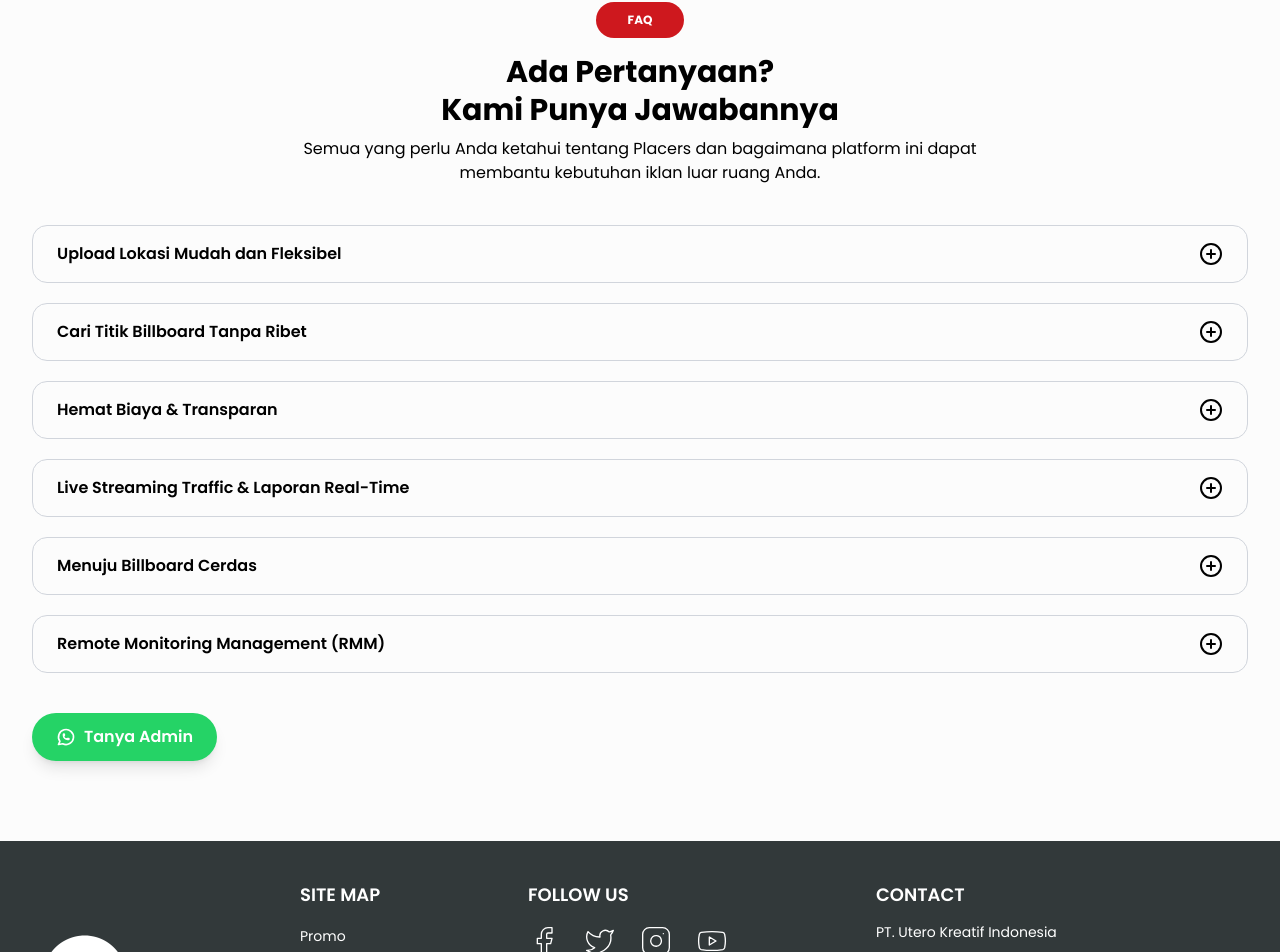
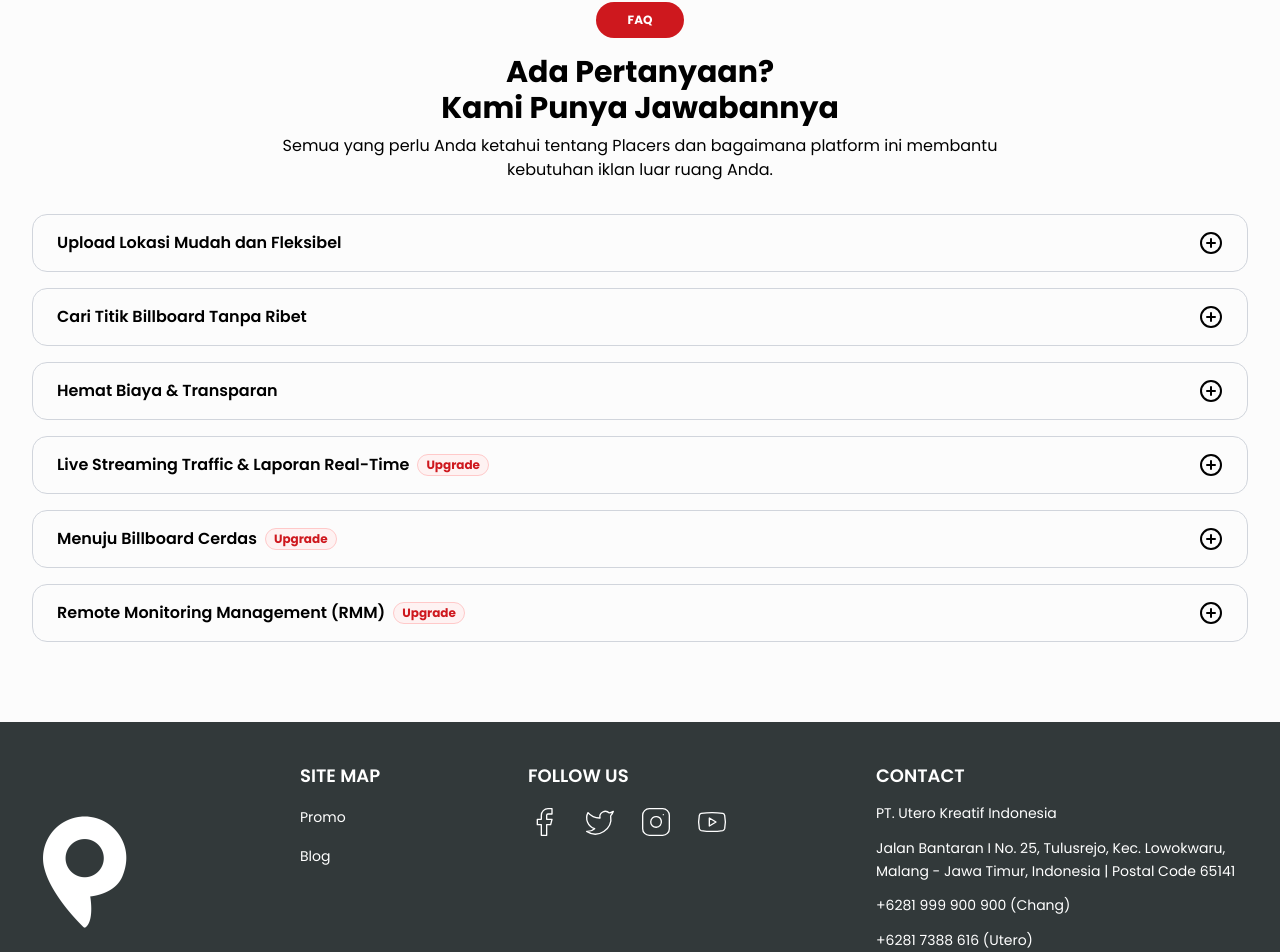
Before and after one commit to Utero-Interns/placers-website, a Next.js app: page / in a window 1280 px wide. Shown: the part 2869-3821 px from the top of the page. Built offline with nearby package versions, Linux system fonts and the light colour scheme; no server answers.

Commit message:
style: update FAQ components to include access control and improve layout

```diff
--- a/components/landingpage/FAQPoint.tsx
+++ b/components/landingpage/FAQPoint.tsx
@@ -1,17 +1,28 @@
 import { CircleMinus, CirclePlus } from "lucide-react";
+
+type FAQAccess = "default" | "upgrade";
 
 type FAQPointProps = {
   question: string;
   answer: string;
   expanded: boolean;
-  hasBadge?: boolean;
+  access: FAQAccess;
   onClick: () => void;
 };
 
-export default function FAQPoint({ question, answer, expanded, hasBadge, onClick }: FAQPointProps) {
+export default function FAQPoint({
+  question,
+  answer,
+  expanded,
+  access,
+  onClick,
+}: FAQPointProps) {
+  const isUpgrade = access === "upgrade";
+
   return (
     <div
-      className={`flex flex-col transition-all duration-300 ${expanded
+      className={`flex flex-col transition-all duration-300 ${
+        expanded
           ? "bg-gradient-to-r from-[#680C0F] to-[var(--color-primary)]"
           : "bg-[#FCFCFC]"
       } border border-gray-300 rounded-[15px] py-3 px-4 md:py-4 md:px-6`}
@@ -22,21 +33,25 @@ export default function FAQPoint({ question, answer, expanded, hasBadge, onClick
         onClick={onClick}
       >
         <p
-          className={`text-sm md:text-base font-semibold ${expanded ? "text-white" : "text-black"
+          className={`flex items-center gap-2 text-sm md:text-base font-semibold ${
+            expanded ? "text-white" : "text-black"
           }`}
         >
           {question}
 
-          {hasBadge && (
-              <span className={`text-[10px] md:text-xs font-bold px-2 py-0.5 rounded-full border ${
+          {isUpgrade && (
+            <span
+              className={`text-[10px] md:text-xs font-bold px-2 py-0.5 rounded-full border ${
                 expanded
                   ? "bg-white/20 text-white border-white/40"
                   : "bg-red-50 text-[var(--color-primary)] border-red-200"
-              } inline-flex items-center justify-center`}>
+              }`}
+            >
               Upgrade
             </span>
           )}
         </p>
+
         <div className="shrink-0">
           {expanded ? (
             <CircleMinus className="w-5 h-5 md:w-6 md:h-6 text-white hover:text-[var(--color-gray2)] transition-colors" />
@@ -48,15 +63,23 @@ export default function FAQPoint({ question, answer, expanded, hasBadge, onClick
 
       {/* Answer */}
       <div
-        className={`overflow-hidden transition-all duration-500 ease-in-out ${expanded ? "max-h-96 opacity-100 mt-2" : "max-h-0 opacity-0 mt-0"
+        className={`overflow-hidden transition-all duration-500 ease-in-out ${
+          expanded ? "max-h-96 opacity-100 mt-2" : "max-h-0 opacity-0 mt-0"
         }`}
       >
         <p
-          className={`text-xs md:text-sm ${expanded ? "text-white/90" : "text-transparent"
+          className={`text-xs md:text-sm ${
+            expanded ? "text-white/90" : "text-transparent"
           }`}
         >
           {answer}
         </p>
+
+        {isUpgrade && expanded && (
+          <p className="mt-2 text-[10px] text-white/80">
+            *Fitur ini tersedia setelah upgrade paket.
+          </p>
+        )}
       </div>
     </div>
   );
--- a/components/landingpage/LandingFAQ.tsx
+++ b/components/landingpage/LandingFAQ.tsx
@@ -4,42 +4,53 @@ import { useState } from "react";
 import SectionTag from "./SectionTag";
 import FAQPoint from "./FAQPoint";
 
+type FAQAccess = "default" | "upgrade";
+
+interface FAQItem {
+  question: string;
+  answer: string;
+  access: FAQAccess;
+}
+
 export default function LandingFAQ() {
   const [expandedIndex, setExpandedIndex] = useState<number | null>(null);
 
-  const faqs = [
+  const faqs: FAQItem[] = [
     {
       question: "Upload Lokasi Mudah dan Fleksibel",
       answer:
         "Upload titik billboard bisa dilakukan di mana saja dan kapan saja, tanpa batasan wilayah atau waktu.",
+      access: "default",
     },
     {
       question: "Cari Titik Billboard Tanpa Ribet",
       answer:
         "Dengan teknologi pencarian pintar, temukan lokasi billboard sesuai target audiens Anda dengan cepat dan akurat.",
+      access: "default",
     },
     {
       question: "Hemat Biaya & Transparan",
       answer:
         "Proses transaksi langsung dengan pemilik titik lokasi atau penerima kuasa, tanpa perantara, membuat biaya lebih efisien dan transparan.",
+      access: "default",
     },
     {
       question: "Live Streaming Traffic & Laporan Real-Time",
       answer:
-        "Nikmati fasilitas pemantauan trafik live streaming dan akses laporan data akurat dan real-time untuk evaluasi efektivitas iklan Anda.",
-      hasBadge: true
+        "Fitur pemantauan trafik melalui live streaming serta laporan data real-time untuk evaluasi performa iklan. Tersedia pada paket Upgrade.",
+      access: "upgrade",
     },
     {
       question: "Menuju Billboard Cerdas",
       answer:
-        "Terus berkembang menuju sistem billboard pintar dengan dukungan teknologi IoT (Internet of Things) dan AI (Artificial Intelligence).",
-      hasBadge: true
+        "Pengembangan berkelanjutan menuju sistem billboard pintar dengan dukungan teknologi IoT dan AI. Termasuk dalam paket Upgrade.",
+      access: "upgrade",
     },
     {
       question: "Remote Monitoring Management (RMM)",
       answer:
-        "Semua titik iklan dapat dipantau dan dikelola dari jarak jauh menggunakan sistem RMM, memastikan performa dan keandalan terus terjaga.",
-      hasBadge: true
+        "Pemantauan dan pengelolaan seluruh titik iklan dari jarak jauh menggunakan sistem RMM. Tersedia setelah upgrade paket.",
+      access: "upgrade",
     },
   ];
 
@@ -60,44 +71,24 @@ export default function LandingFAQ() {
           textColor="white"
         />
 
-        <h1
-          className="
-            text-center font-bold text-black
-            mt-4
-            text-xl md:text-2xl lg:text-3xl
-            leading-tight
-          "
-        >
+        <h1 className="text-center font-bold text-black mt-4 text-xl md:text-2xl lg:text-3xl">
           Ada Pertanyaan?
           <br />
           Kami Punya Jawabannya
         </h1>
 
-        <p
-          className="
-            text-center text-black
-            mt-2
-            text-sm md:text-base lg:text-base
-            2xl:text-lg
-            max-w-3xl
-          "
-        >
+        <p className="text-center text-black mt-2 text-sm md:text-base max-w-3xl">
           Semua yang perlu Anda ketahui tentang Placers dan bagaimana platform ini
-          dapat membantu kebutuhan iklan luar ruang Anda.
+          membantu kebutuhan iklan luar ruang Anda.
         </p>
 
-        <div
-          className="
-            w-full
-            mt-8 md:mt-10
-            space-y-4 md:space-y-5 2xl:space-y-6
-          "
-        >
+        <div className="w-full mt-8 space-y-4">
           {faqs.map((faq, i) => (
             <FAQPoint
-              key={i}
+              key={faq.question}
               question={faq.question}
               answer={faq.answer}
+              access={faq.access}
               expanded={expandedIndex === i}
               onClick={() =>
                 setExpandedIndex(expandedIndex === i ? null : i)
@@ -106,17 +97,6 @@ export default function LandingFAQ() {
           ))}
         </div>
       </div>
-
-      <div className="mt-10">
-        <a
-          href="https://wa.me/6282255900989"
-          target="_blank"
-          className="inline-flex items-center justify-center bg-[#25D366] text-white px-6 py-3 rounded-full font-semibold hover:bg-opacity-90 transition shadow-lg gap-2"
-        >
-          <svg xmlns="http://www.w3.org/2000/svg" width="20" height="20" viewBox="0 0 24 24" fill="none" stroke="currentColor" strokeWidth="2" strokeLinecap="round" strokeLinejoin="round"><path d="M3 21l1.65-3.8a9 9 0 1 1 3.4 2.9L3 21"/><path d="M9 10a.5.5 0 0 0 1 0V9a.5.5 0 0 0-1 0v1a5 5 0 0 0 5 5h1a.5.5 0 0 0 0-1h-1a.5.5 0 0 0 0 1"/></svg>
-          Tanya Admin
-        </a>
-      </div>
     </section>
   );
 }
```
Lines whose indentation alone changed are shown as unchanged.
